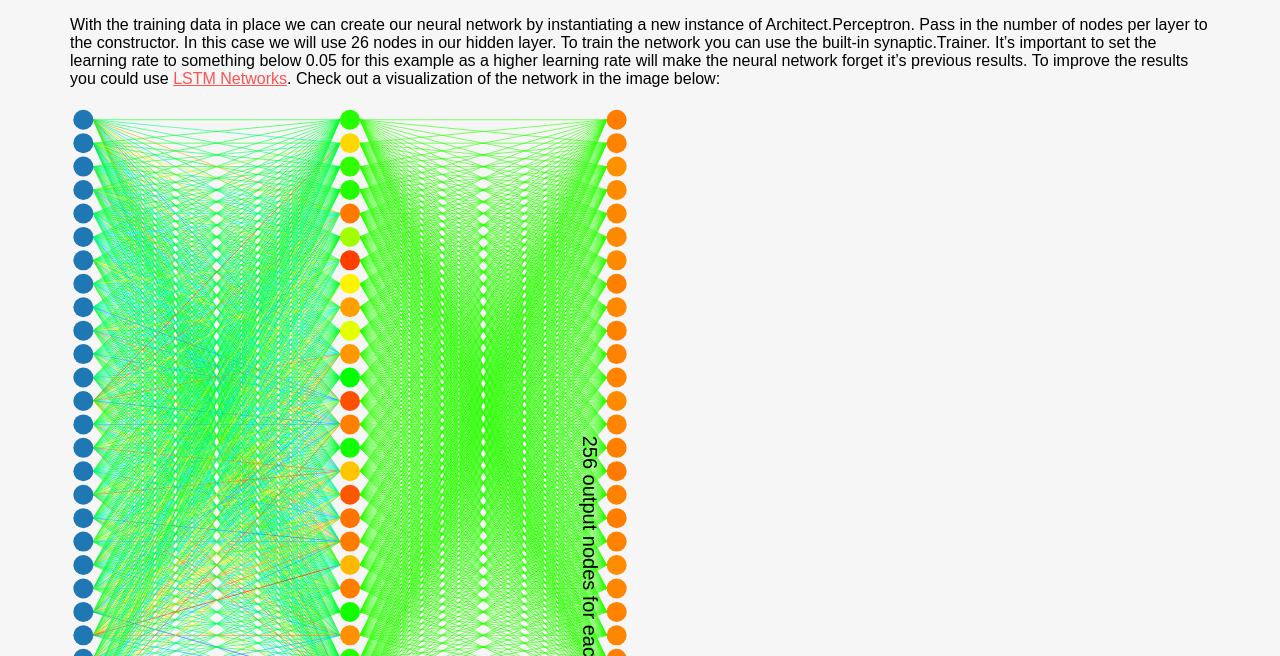
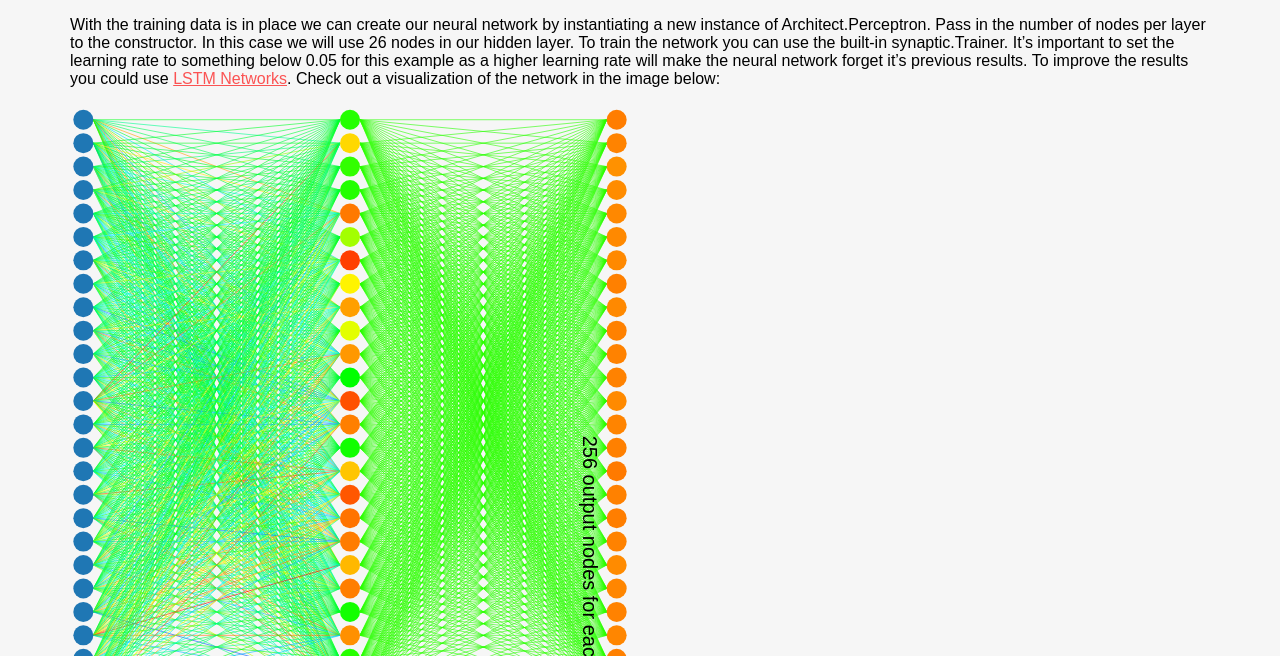
Before and after one commit to LesterGallagher/LesterGallagher.github.io, a Jekyll site: the page built from _posts/2018-05-28-teaching-a-neural-network-to-write-text.md, in a window 1280 px wide and 900 px high, scrolled down 1459 px, cut to the strip 244-900 px from the top of the window. Built offline with Jekyll 4.4.1, drawn with Linux system fonts in a browser that asks for light colours.

```diff
--- a/_posts/2018-05-28-teaching-a-neural-network-to-write-text.md
+++ b/_posts/2018-05-28-teaching-a-neural-network-to-write-text.md
@@ -25,7 +25,7 @@ The training data will be in the format "`{ input: number[26], output: number[25
 
 {% include adsense.html %}
 
-With the training data in place we can create our neural network by instantiating a new instance of Architect.Perceptron. Pass in the number of nodes per layer to the constructor. In this case we will use 26 nodes in our hidden layer. To train the network you can use the built-in synaptic.Trainer. It's important to set the learning rate to something below 0.05 for this example as a higher learning rate will make the neural network forget it's previous results. To improve the results you could use [LSTM Networks](http://colah.github.io/posts/2015-08-Understanding-LSTMs).
+With the training data is in place we can create our neural network by instantiating a new instance of Architect.Perceptron. Pass in the number of nodes per layer to the constructor. In this case we will use 26 nodes in our hidden layer. To train the network you can use the built-in synaptic.Trainer. It's important to set the learning rate to something below 0.05 for this example as a higher learning rate will make the neural network forget it's previous results. To improve the results you could use [LSTM Networks](http://colah.github.io/posts/2015-08-Understanding-LSTMs).
 Check out a visualization of the network in the image below:
 
 {% include assets/img/teaching-a-neural-net-how-to-code-visualization.svg %}
```
Also changed, not shown: other parts of _posts/2018-05-28-teaching-a-neural-network-to-write-text.md (+2 -2 lines).
